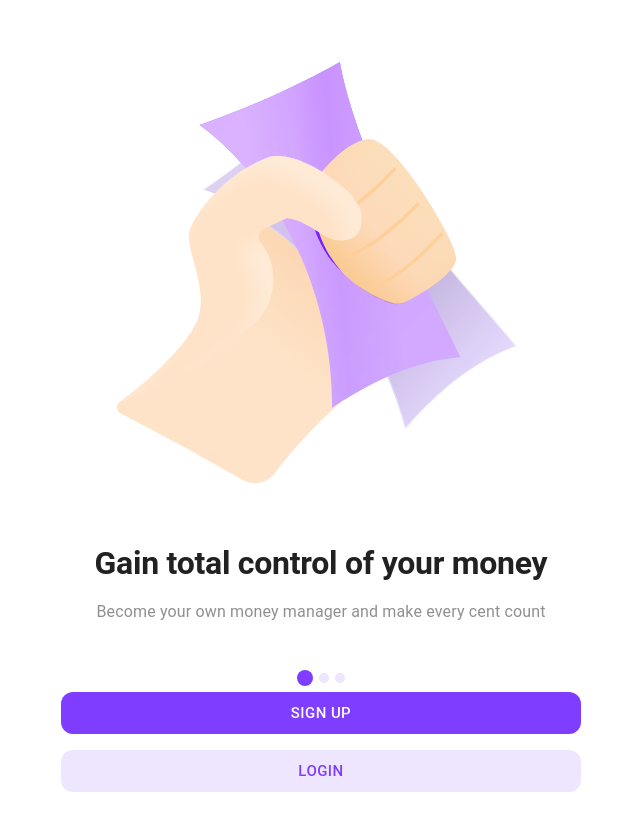
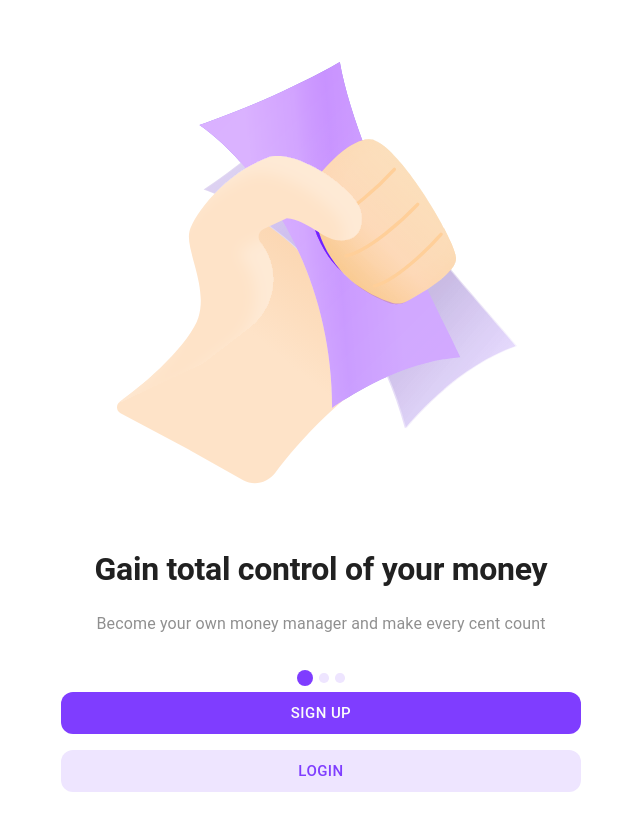
Before and after one commit to frontend-from-0/montra-client, a React (Create React App) app: page /onboarding/introduction in a window 1280 px wide. Shown: the top 830 px of the page, without its empty margins (319-959 px from the left). Built offline with nearby package versions, Linux system fonts and the light colour scheme.

Commit message:
add spacing to Title1

```diff
--- a/src/shared-components/Title1/index.tsx
+++ b/src/shared-components/Title1/index.tsx
@@ -6,7 +6,10 @@ interface Title1Props {
 
 export const Title1 = ({ children }: Title1Props) => {
   return (
-    <Typography variant='h2' sx={{ textAlign: 'center', margin: '10px' }}>
+    <Typography
+      variant='h2'
+      sx={{ textAlign: 'center', margin: (theme) => theme.spacing(2) }}
+    >
       {children}
     </Typography>
   );
--- a/src/styles/theme.tsx
+++ b/src/styles/theme.tsx
@@ -8,7 +8,6 @@ export const theme = createTheme({
       fontSize: '32px',
       fontWeight: 700,
     },
-    body1: {},
   },
   palette: {
     primary: {
```
